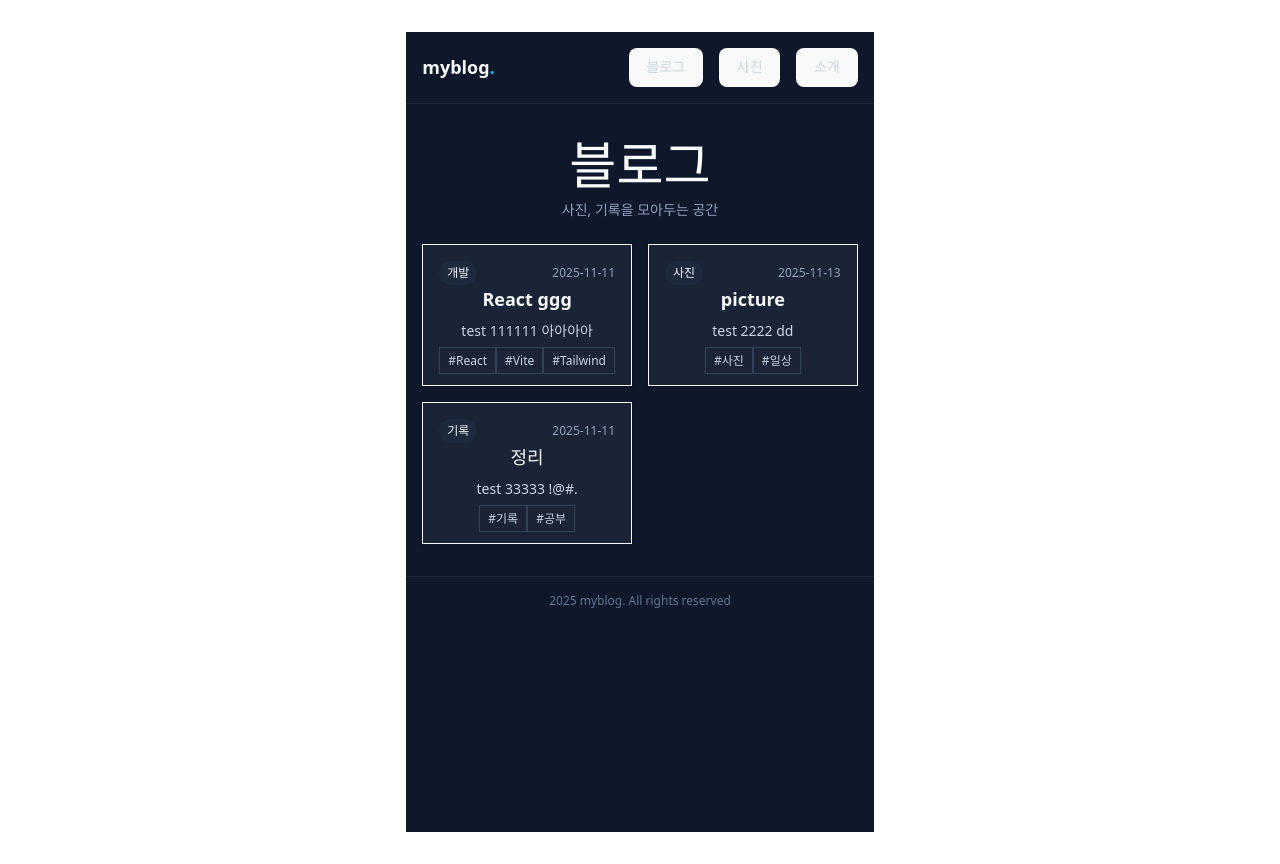
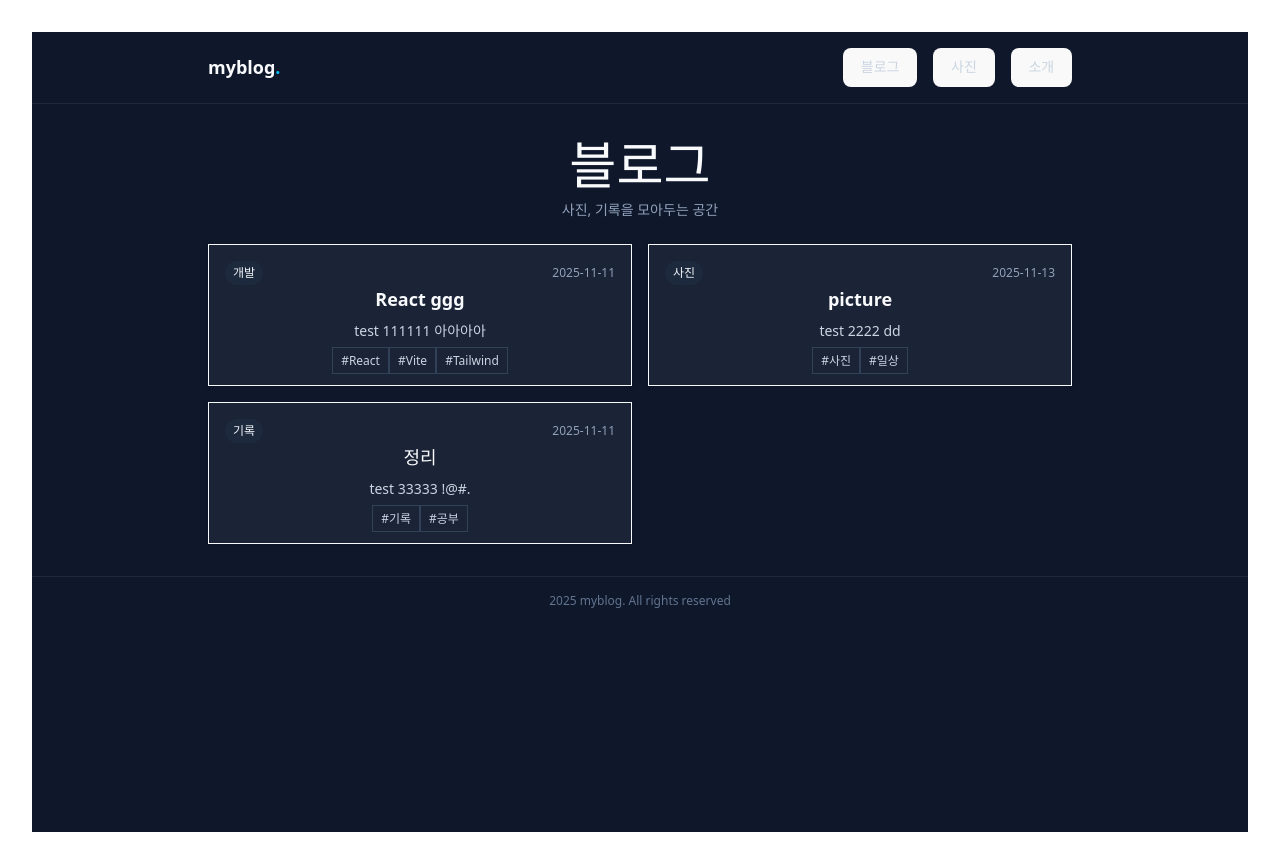
Before and after one commit to jaeleedong/mypage-frontend, a React app: page / in a window 1280 px wide. Built offline with nearby package versions, Linux system fonts and the light colour scheme; the HTML template or start-up script is replaced by a standard one.

Commit message:
style: body css 수정

```diff
--- a/src/index.css
+++ b/src/index.css
@@ -26,12 +26,11 @@ a:hover {
 
 body {
   margin: 0;
-  display: flex;
-  place-items: center;
-  min-width: 320px;
+  width: 100%;
   min-height: 100vh;
   background-color: white;
   padding: 0;
+
 }
 
 h1 {
```
